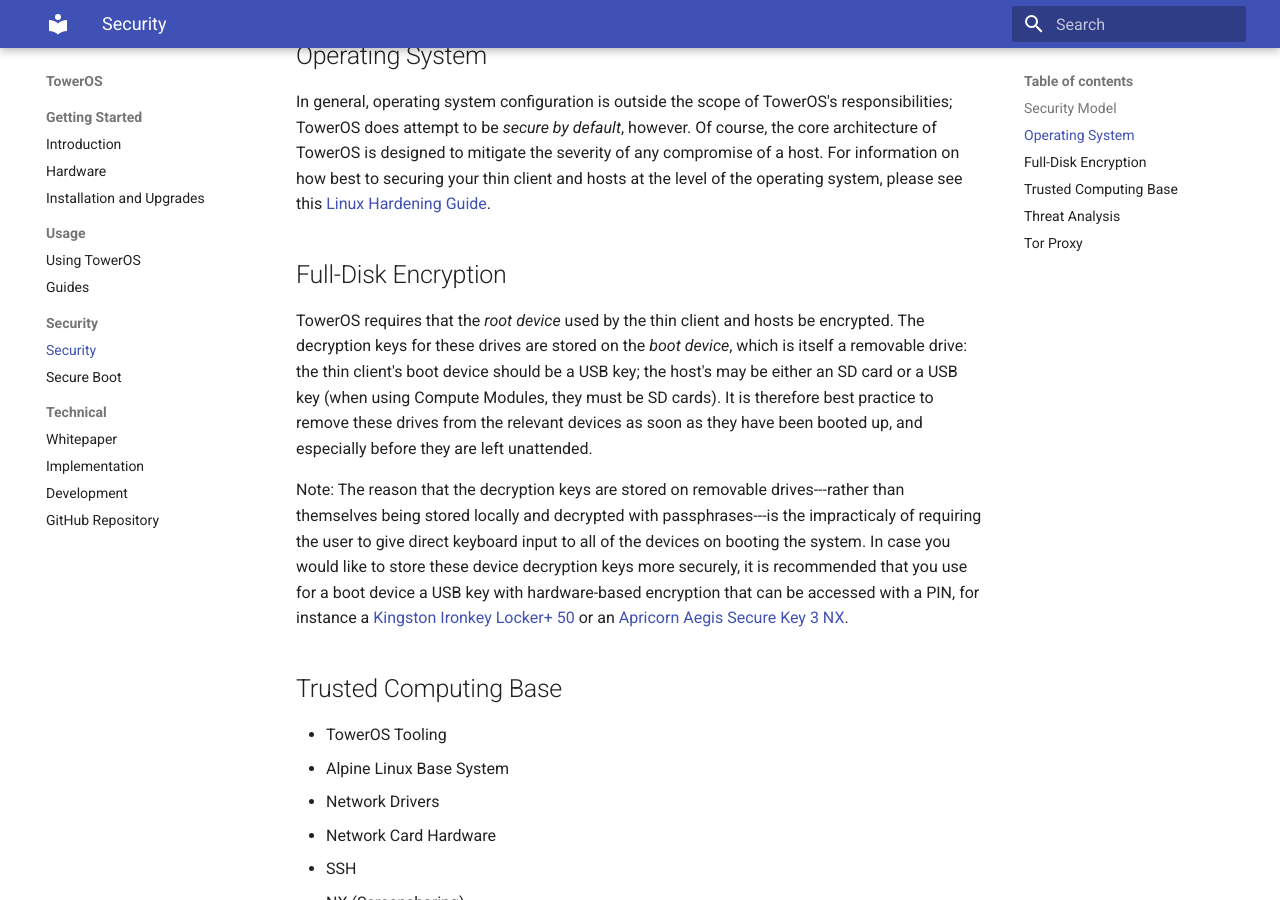
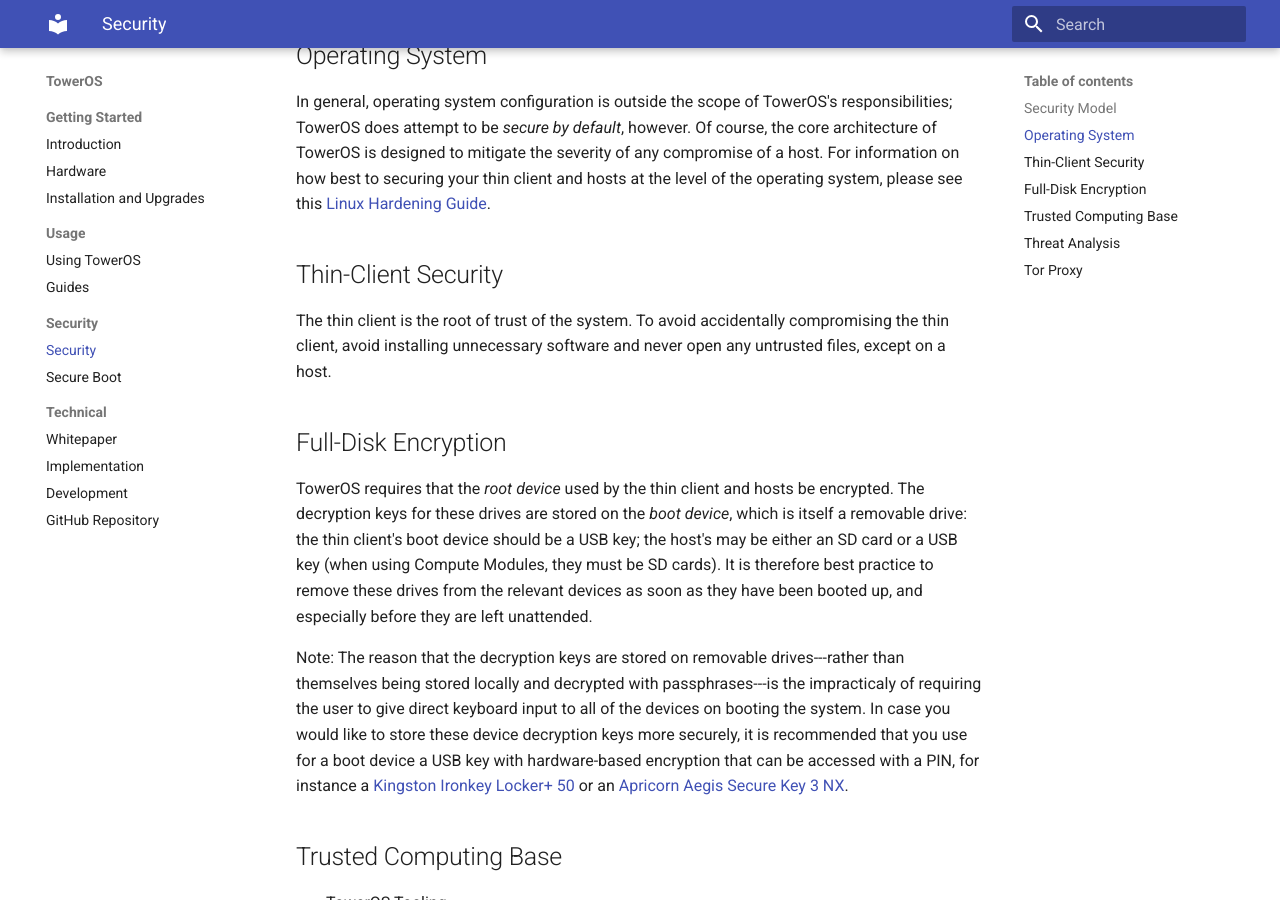
Before and after one commit to towercomputers/toweros, an MkDocs documentation site: the page built from docs/src/security.md, in a window 1280 px wide and 900 px high, scrolled down 655 px. Built offline with MkDocs 1.6.1 and Material for MkDocs 9.7.7, drawn with Linux system fonts in a browser that asks for light colours.

Commit message:
Docs: Don't Be Dumb

```diff
--- a/docs/src/security.md
+++ b/docs/src/security.md
@@ -13,6 +13,9 @@
 
 ## Operating System
 In general, operating system configuration is outside the scope of TowerOS's responsibilities; TowerOS does attempt to be *secure by default*, however. Of course, the core architecture of TowerOS is designed to mitigate the severity of any compromise of a host. For information on how best to securing your thin client and hosts at the level of the operating system, please see this [Linux Hardening Guide](https://madaidans-insecurities.github.io/guides/linux-hardening.html).
+
+## Thin-Client Security
+The thin client is the root of trust of the system. To avoid accidentally compromising the thin client, avoid installing unnecessary software and never open any untrusted files, except on a host.
 
 
 ## Full-Disk Encryption
```
